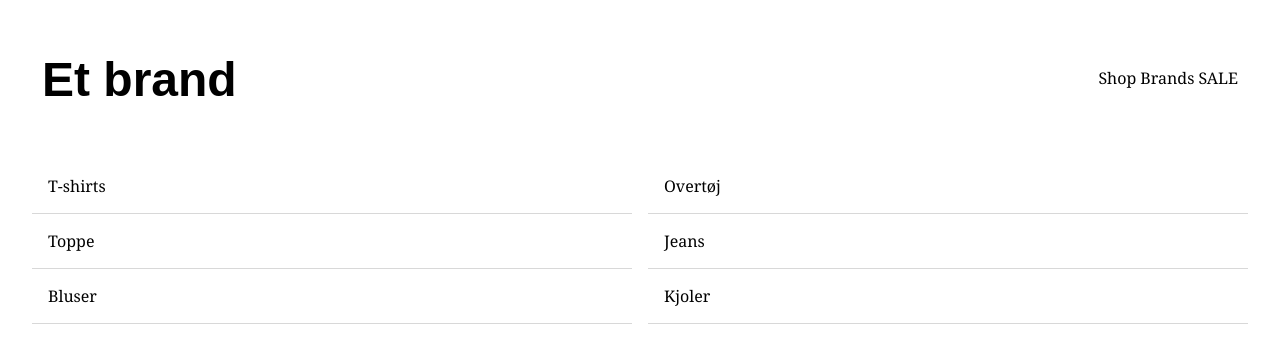
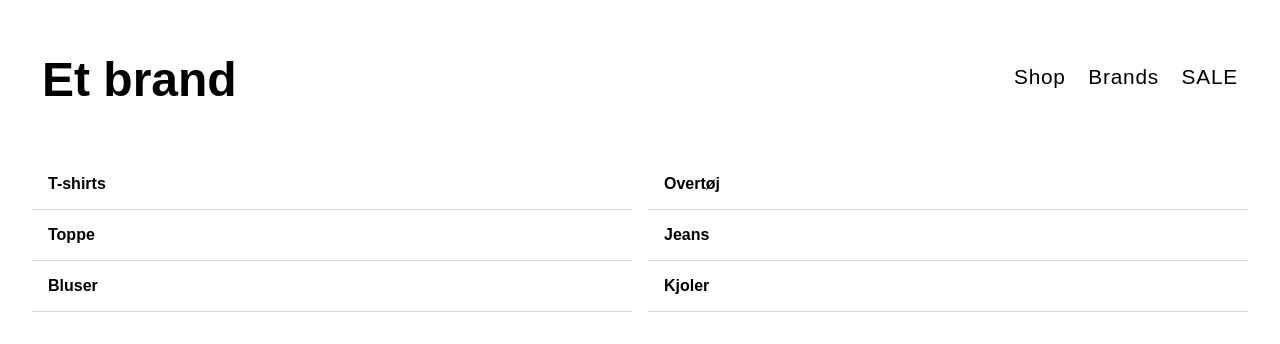
Before and after one commit to augu8831/07.01.01_Statisk-Produkt_Site, a plain HTML site: page category.html in a window 1280 px wide. Drawn offline with Linux system fonts and the light colour scheme; a web font is replaced by a local one.

Commit message:
style af font

```diff
--- a/style.css
+++ b/style.css
@@ -28,8 +28,6 @@ main {
 a {
   text-decoration: none;
   color: black;
-  font-family: Georgia, "Times New Roman", Times, serif;
-  font-size: 1rem;
 }
 
 h1 {
@@ -41,6 +39,19 @@ h1 {
 
 ul {
   text-decoration: none;
+  font-size: 1.3rem;
+  font-family: "elza-narrow", sans-serif;
+  font-weight: 400;
+  font-style: normal;
+  letter-spacing: 0.05rem;
+  word-spacing: 1rem;
+}
+
+ol {
+  font-size: 1rem;
+  font-family: "elza-narrow", sans-serif;
+  font-weight: 700;
+  font-style: normal;
 }
 
 .list ol {
```
